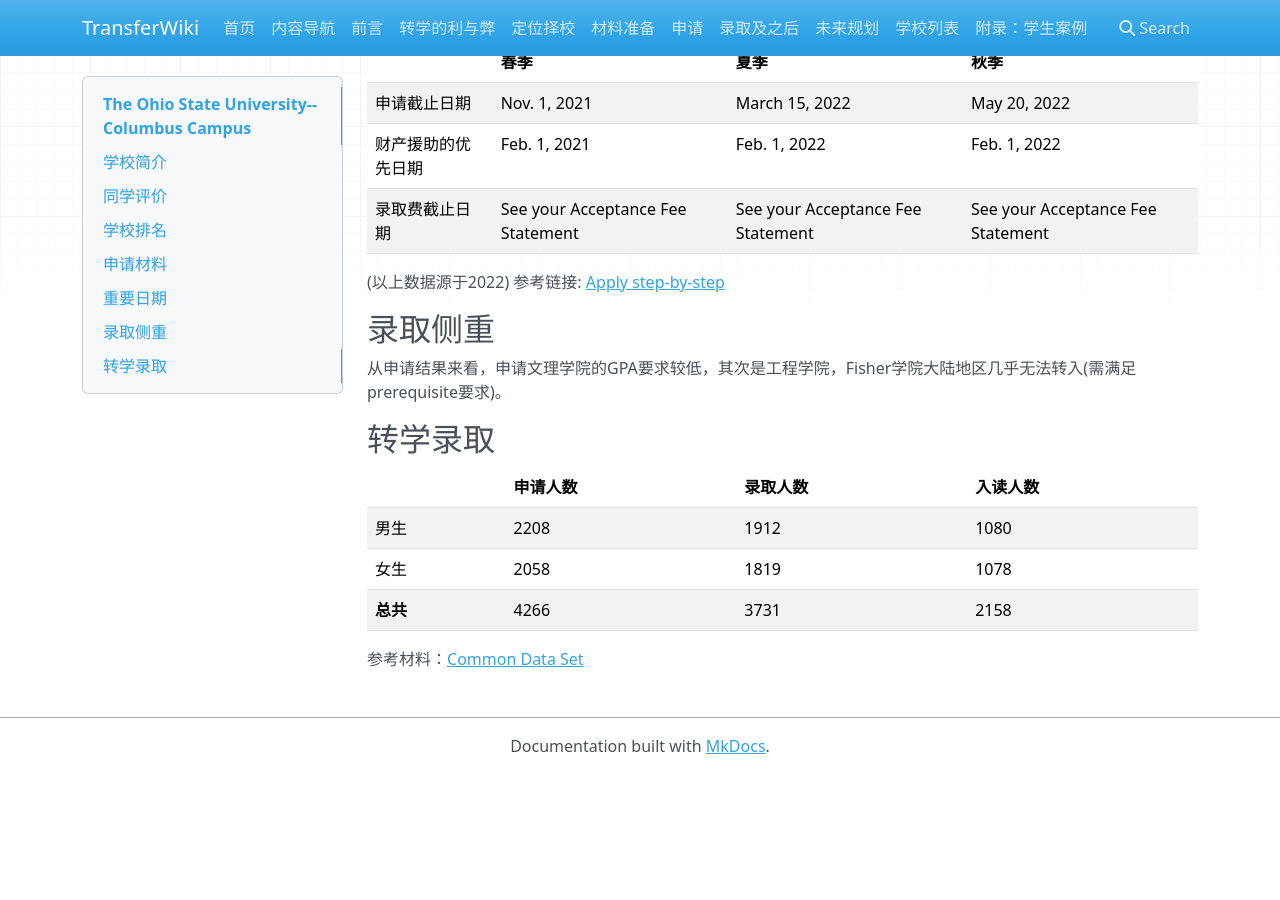
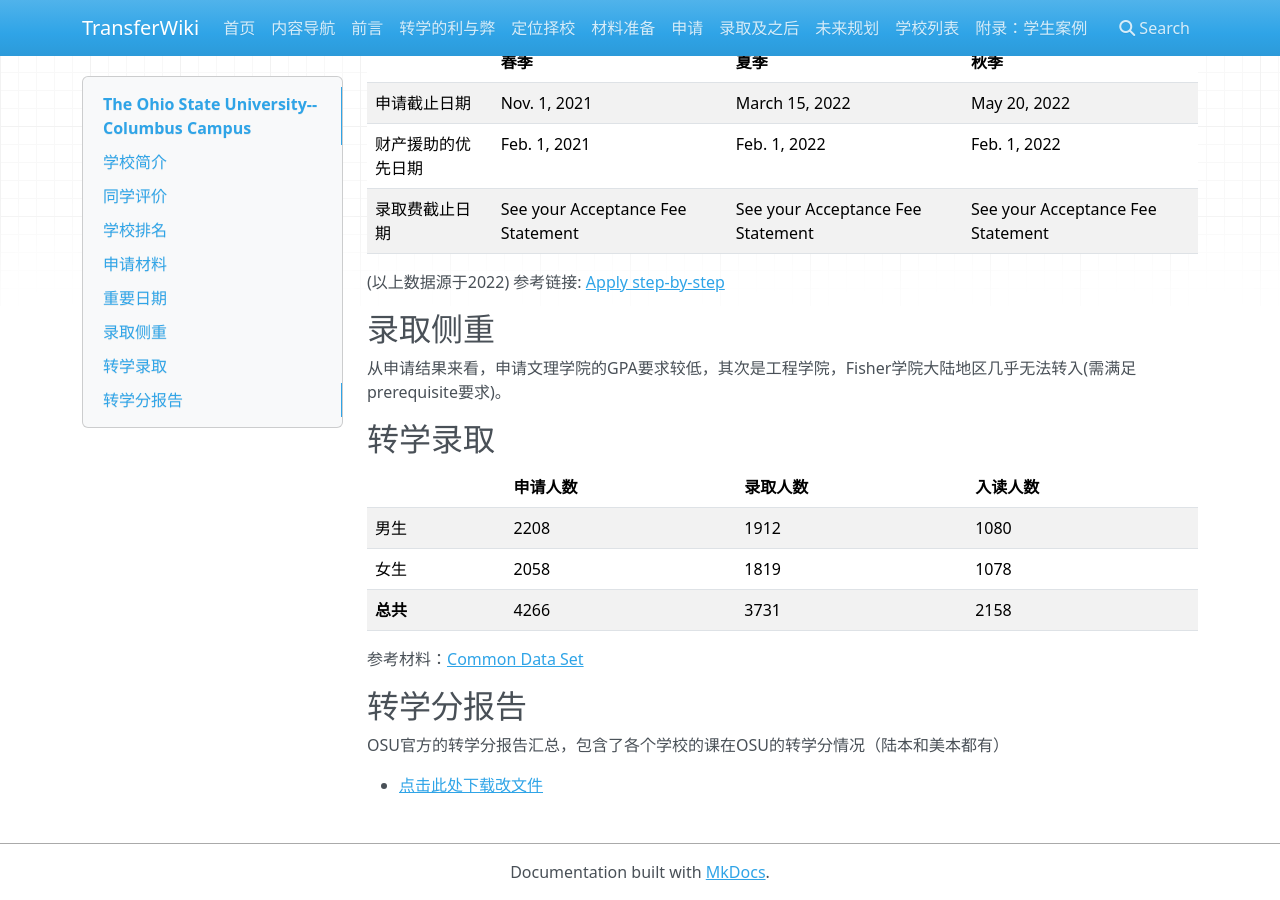
Before and after one commit to SihanXU/TransferWiki, an MkDocs documentation site: the page built from docs/schools/osu.md, in a window 1280 px wide and 900 px high, scrolled down 1373 px. Built offline with MkDocs 1.6.1, drawn with Linux system fonts in a browser that asks for light colours; nearby versions of some CDN libraries; before the commit the page ends 2147 px from its top, so only the background shows below that.

Commit message:
Update osu.md

```diff
--- a/docs/schools/osu.md
+++ b/docs/schools/osu.md
@@ -98,3 +98,9 @@
 | **总共** | 4266 | 3731 | 2158 |
 
 参考材料：[Common Data Set](https://oaa.osu.edu/sites/default/files/uploads/irp/cds/columbus/CDS_2020-2021_Columbus.pdf)
+
+## 转学分报告
+
+OSU官方的转学分报告汇总，包含了各个学校的课在OSU的转学分情况（陆本和美本都有）
+
+- <a href="/test/OSU_semester_equivalencies.xlsx" target="_blank">点击此处下载改文件</a>
```
